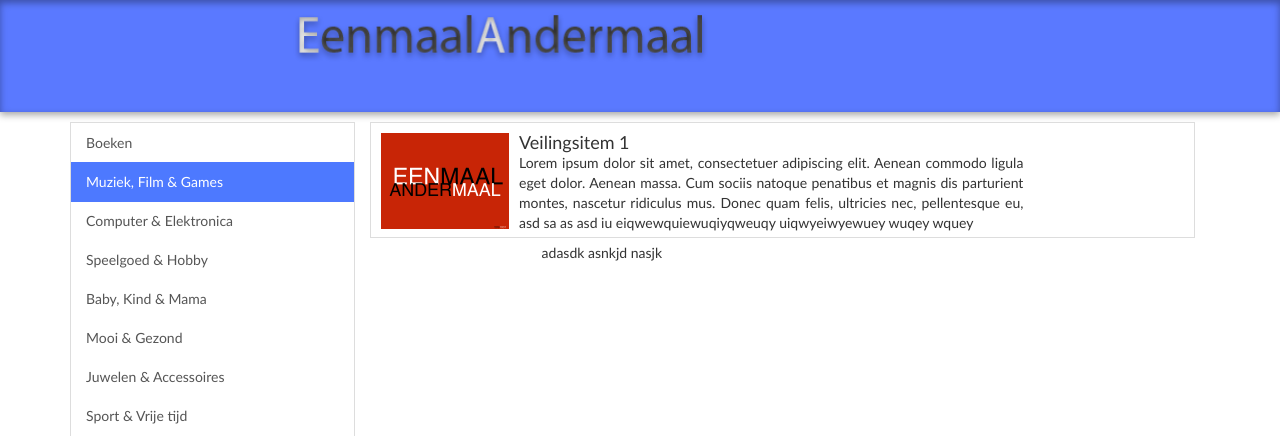
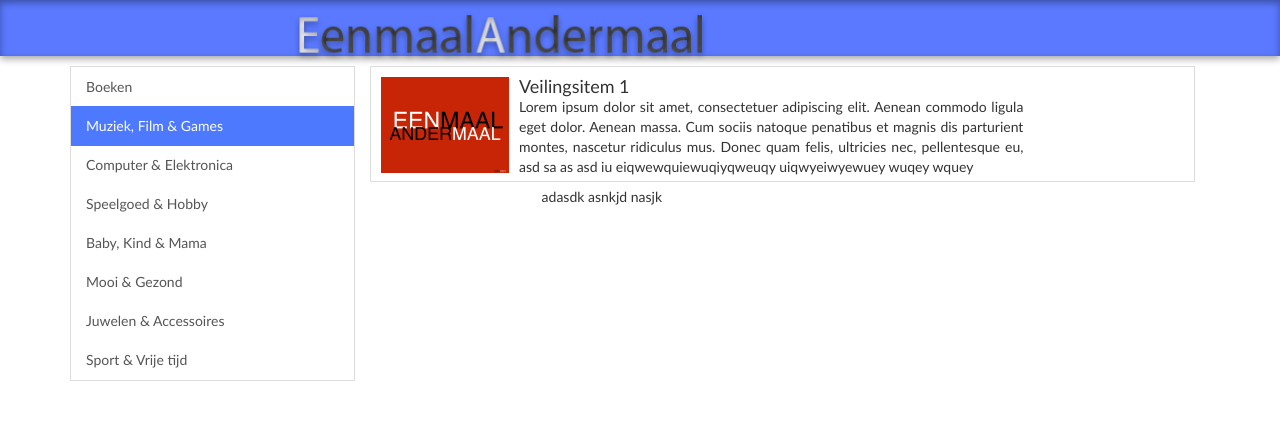
Before and after one commit to RogierGrobbee/Eenmaalandermaal, a PHP site: page / in a window 1280 px wide. Shown: the top 436 px of the page. Run offline with PHP 8.4, Linux system fonts and the light colour scheme.

Commit message:
testjeee

```diff
--- a/css/style.css
+++ b/css/style.css
@@ -42,7 +42,7 @@ body{
     left: 0px;
     top: 0px;
     width: 100%;
-    height: 14%;
+    height: 7%;
     z-index: 3;
 }
 
```
